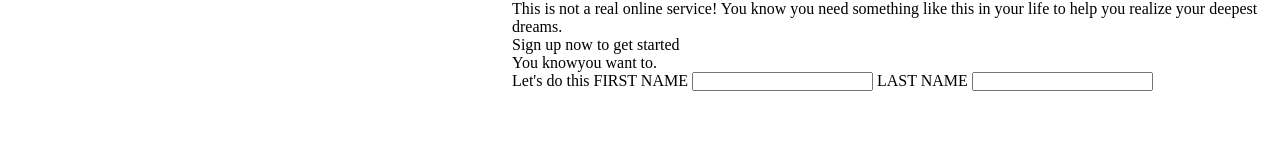
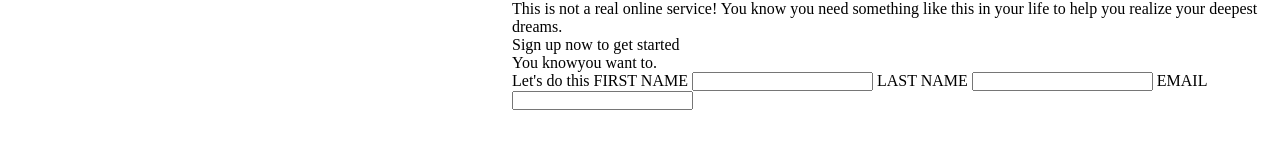
Before and after one commit to draczihper/form, a plain HTML site: page index.html in a window 1280 px wide. Shown: the top 162 px of the page. Drawn offline with Linux system fonts and the light colour scheme.

Commit message:
Add an email input

```diff
--- a/index.html
+++ b/index.html
@@ -25,6 +25,10 @@
                     <input type="text" id="last-name" name="last-name">
                 </label>
 
+                <label for="email">EMAIL
+                    <input type="email" id="mail" name="email" required>
+                </label>
+
             </div>
         </div>
     </div>
```
